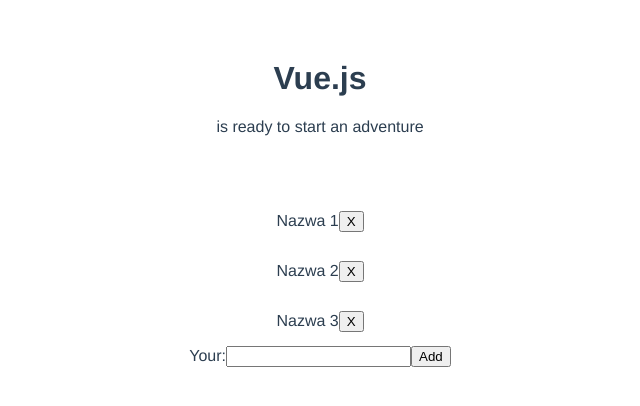
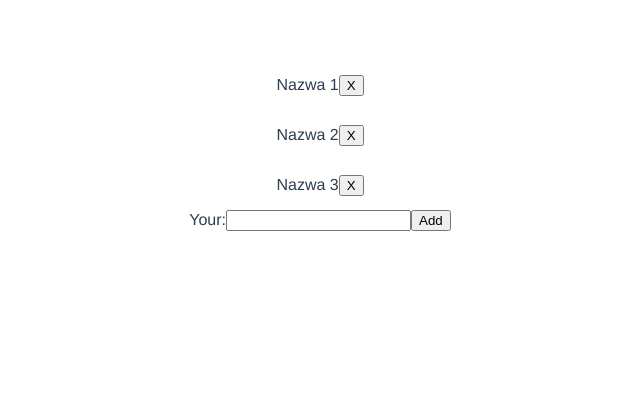
Before and after one commit to daniszm/vue-devmeetings, a Vue app in the folder vue-cli-devmeet/: page / in a window 1280 px wide. Shown: the top 406 px of the page, without its empty margins (320-960 px from the left). Built offline with nearby package versions, Linux system fonts and the light colour scheme.

Commit message:
[#3.2] Create a component for a single list item

```diff
--- a/vue-cli-devmeet/src/App.vue
+++ b/vue-cli-devmeet/src/App.vue
@@ -1,36 +1,21 @@
 <template>
   <div id="app">
-   <!-- 1. Here we have some content -->
-    <h1>Vue.js</h1>
-
-    <p>is ready to start an adventure</p>
-
-    <!-- 6. If element matches the selector we added, Vue will create a binding -->
-    <div id="app">
         <!-- 7. We can use Angular-like double brackets to create an expression -->
-        <div v-for="elem in items" :key="elem.id">
-            <p style="display: inline-block">{{ elem.name }}</p>
-            <button style="display: inline-block" @click="removeElem(elem.id)">X</button>
-        </div>
-        <form @submit.prevent="onSubmit()">
-          <!-- <button @click="addElem()">Add</button> -->
-          <label>Your:</label>
-          <input type="text" name="productName" v-model="newProduct.name" v-validate="'required|min:4'">
-          <div v-show="errors.has('productName')">
-            {{errors.first('productName')}}
-          </div>
-
-          <button>Add</button>
-        </form>
+        <ProductList :items="items" @test="removeElem"></ProductList>
+        <FormComponent @submit-form="onSubmit"></FormComponent>
     </div>
-  </div>
 </template>
 
 <script>
-import uuid from 'uuid/v4';
+import ProductList from './components/ProductList'
+import FormComponent from './components/FormComponent'
 
 export default {
   name: "app",
+  components: {
+    ProductList,
+    FormComponent
+  },
   data() {
     return {
       items: [
@@ -46,27 +31,13 @@
           id: 2,
           name: "Nazwa 3"
         }
-      ],
-      newProduct: {
-        name: ''
-      }
+      ]
     };
   },
   methods: {
-    onSubmit() {
-      this.$validator.validateAll().then(result => {
-        if (!result) {
-          return;
-        }
-        this.items.push({
-          id: uuid(),
-          ...this.newProduct
-        });
-        this.newProduct.name = "";
-        this.validator.reset();
-    })
+    onSubmit(obj) {
+        this.items.push(obj);
     },
-
     addElem() {
       let currentId = this.items[this.items.length - 1].id;
       let newId = currentId + 1;
@@ -74,13 +45,12 @@
         id: newId,
         name: this.inputText
       };
-      console.log(inputObj);
       this.items.push(inputObj);
       this.inputText = "";
     },
 
     removeElem(id) {
-      this.items = this.items.filter(obj => obj.id != id);
+        this.items = this.items.filter(obj => obj.id != id);
     }
   }
 };
```
